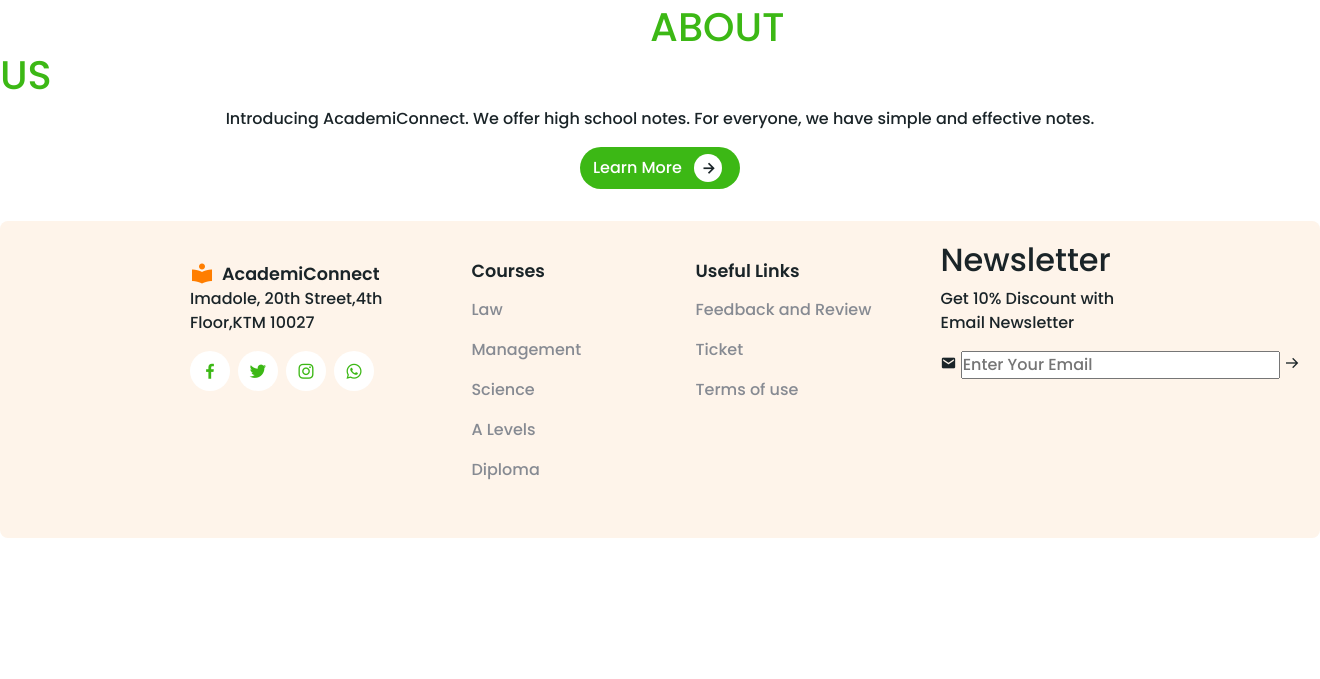
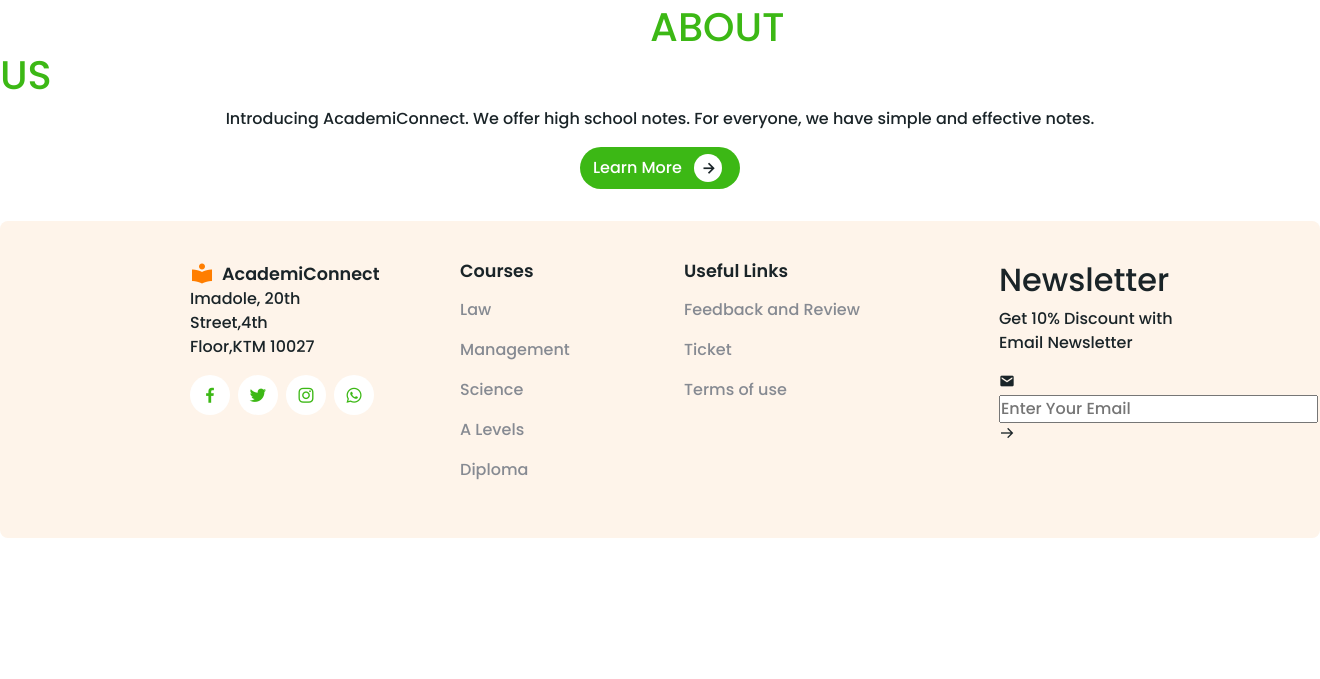
Before and after one commit to Pawan70056/3rdsemesterproject, a Django app: page / in a window 1320 px wide. Shown: the part 1572-2251 px from the top of the page. Run offline with Django 5.2, Linux system fonts and the light colour scheme; data that the repository does not hold is empty; some libraries are stand-ins or nearby versions.

Commit message:
css padding error fix

```diff
--- a/static/css/index.css
+++ b/static/css/index.css
@@ -458,6 +458,13 @@ header{
     margin-left: 150px; /* Adjusted inner left margin */
     margin-right: 0px; /* Adjusted inner right margin */
 }
+.footer-box2 {
+    display: flex;
+    flex-direction: column;
+    padding: 20px; /* Adjusted to create space within the box */
+    margin-left: 50px; /* Adjusted inner left margin */
+    margin-right: 50px; /* Adjusted inner right margin */
+}
 .footer-box p{
     font-size: 0.938rem;
     margin: 0.5rem 0 1rem;
```
